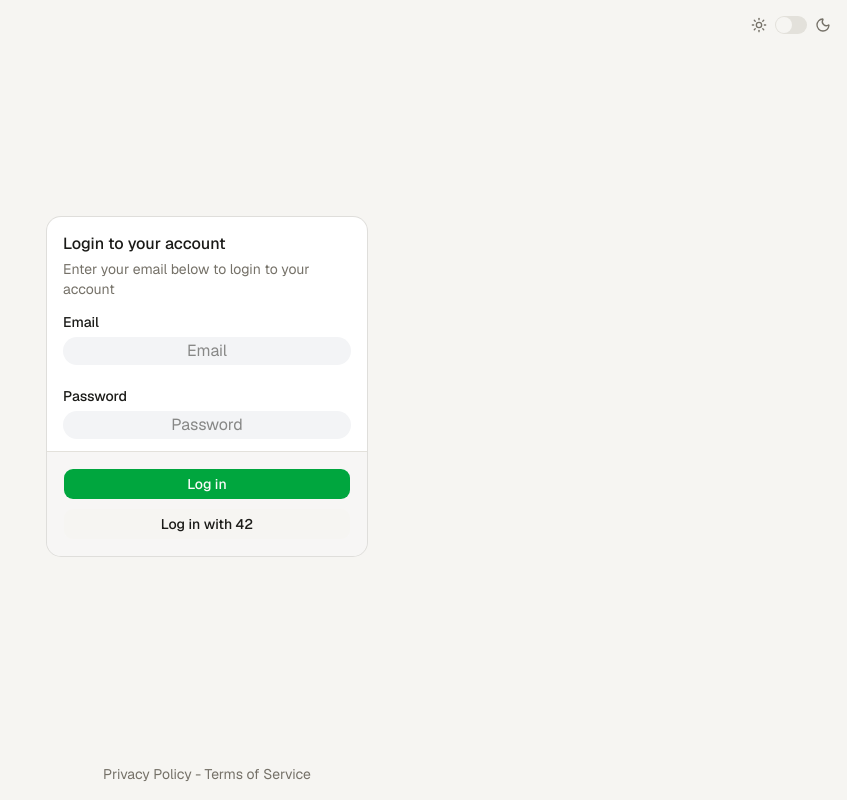
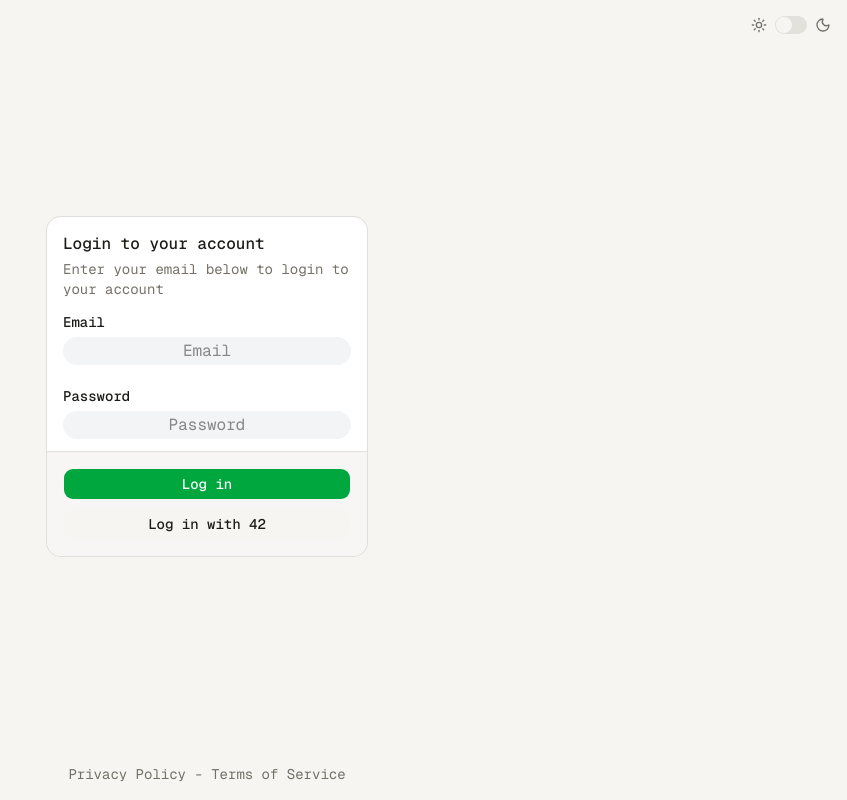
Before and after one commit to nico-ld/ft_transcendence, a Next.js app in the folder srcs/frontend/: page /en/login in a window 1280 px wide. Shown: the whole page, without its empty margins (433-1280 px from the left). Built offline with nearby package versions, Linux system fonts and the light colour scheme; no server answers.

Commit message:
fix: font in with mode

```diff
--- a/srcs/frontend/app/[locale]/globals.css
+++ b/srcs/frontend/app/[locale]/globals.css
@@ -56,7 +56,6 @@
   --bg-card: var(--card);
 }
 
-/* ========== LIGHT = "Minimal" (warm off-white, green primary) ========== */
 :root {
   --background: oklch(0.97 0.004 95);
   --foreground: oklch(0.22 0.005 90);
@@ -90,14 +89,11 @@
   --sidebar-accent-foreground: oklch(0.22 0.005 90);
   --sidebar-border: oklch(0.91 0.008 90);
   --sidebar-ring: oklch(0.627 0.194 149.2 / 50%);
-
-  /* custom */
   --highlight: oklch(0.22 0.005 90);
   --highlight-foreground: oklch(0.985 0 0);
   --glow: 0 1px 2px oklch(0 0 0 / 5%);
 }
 
-/* ========== DARK = "Terminal" (deep blue-black, cyan primary, orange highlight, mono font) ========== */
 .dark {
   --background: oklch(0.17 0.013 250);
   --foreground: oklch(0.91 0.02 240);
@@ -132,7 +128,6 @@
   --sidebar-border: oklch(0.3 0.03 250);
   --sidebar-ring: oklch(0.746 0.16 232.7 / 50%);
 
-  /* custom */
   --highlight: oklch(0.75 0.183 55.9);
   --highlight-foreground: oklch(0.17 0.013 250);
   --glow: 0 0 24px oklch(0.746 0.16 232.7 / 18%);
@@ -146,10 +141,6 @@
     @apply bg-background text-foreground;
   }
   html {
-    @apply font-sans;
-  }
-  /* Terminal feel: monospace only in dark mode. Delete this block to keep sans-serif everywhere. */
-  .dark body {
     @apply font-mono;
   }
 }
```
